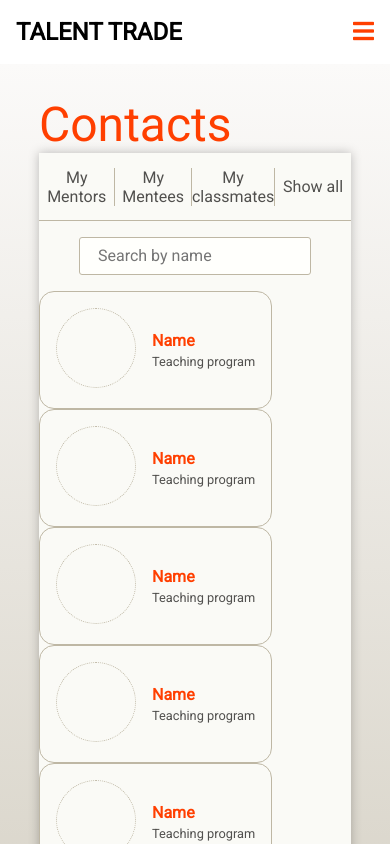
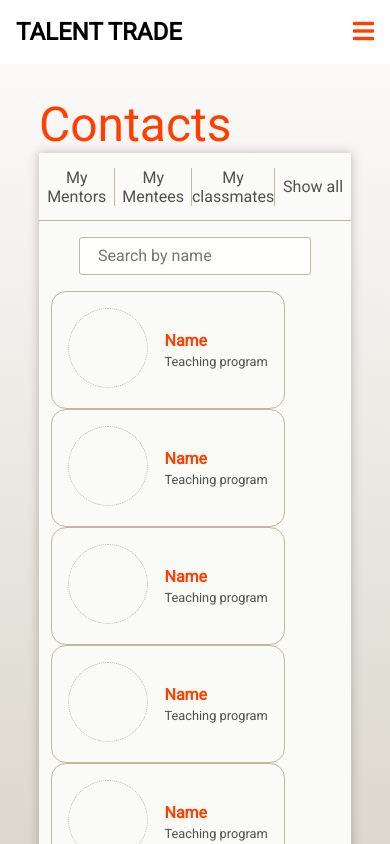
Before and after one commit to chingu-voyages/v8-geckos-team-05, a React (Create React App) app in the folder skill-trade-client/: page /contacts in a window 390 px wide. Shown: the top 844 px of the page. Built offline with nearby package versions, Linux system fonts and the light colour scheme.

Commit message:
improving responsiveness

```diff
--- a/skill-trade-client/src/index.css
+++ b/skill-trade-client/src/index.css
@@ -237,16 +237,23 @@
       padding-left: 18px;
       line-height: 100px; }
   .contentBox--contacts__resultsGrid {
-    margin-left: 2.5rem;
-    margin-right: 2.5rem;
+    margin-left: 4%;
+    margin-right: 4%;
     display: grid;
     grid-template-columns: repeat(4, 1fr);
-    grid-gap: 1rem; }
+    grid-gap: 2%; }
+
+@media only screen and (max-width: 600px) {
+  .contentBox--contacts__resultsGrid {
+    display: block; } }
 
 @media only screen and (max-width: 768px) {
   .contentBox--contacts__resultsGrid {
-    margin: 0;
-    display: block; } }
+    grid-template-columns: repeat(2, 1fr); } }
+
+@media only screen and (max-width: 992px) {
+  .contentBox--contacts__resultsGrid {
+    grid-template-columns: repeat(3, 1fr); } }
 
 .mainContainerCard {
   display: inline-flex;
--- a/skill-trade-client/src/sass/components/_contactsMain.scss
+++ b/skill-trade-client/src/sass/components/_contactsMain.scss
@@ -54,19 +54,34 @@
     }
   }
   &__resultsGrid {
-    margin-left: 2.5rem;
-    margin-right: 2.5rem;
+    margin-left: 4%;
+    margin-right: 4%;
     display: grid;
     grid-template-columns: repeat(4, 1fr);
-    grid-gap: 1rem;
+    grid-gap: 2%;
+  }
+}
+
+@media only screen and (max-width: 600px) {
+  .contentBox--contacts {
+    &__resultsGrid {
+      display: block;
+    }
   }
 }
 
 @media only screen and (max-width: 768px) {
   .contentBox--contacts {
     &__resultsGrid {
-      margin: 0;
-      display: block;
+      grid-template-columns: repeat(2, 1fr);
     }
   }
 }
+
+@media only screen and (max-width: 992px) {
+  .contentBox--contacts {
+    &__resultsGrid {
+      grid-template-columns: repeat(3, 1fr);
+    }
+  }
+}
```
